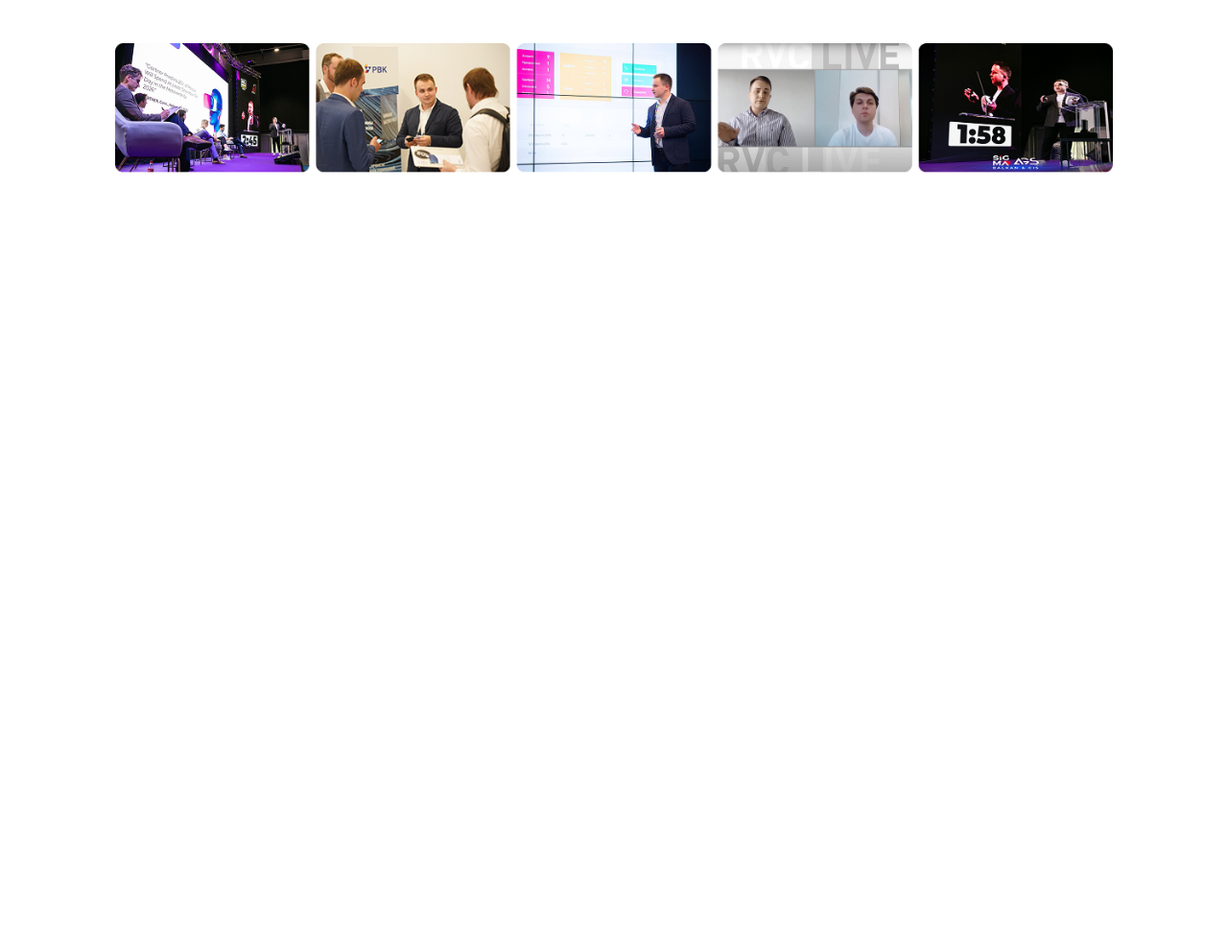
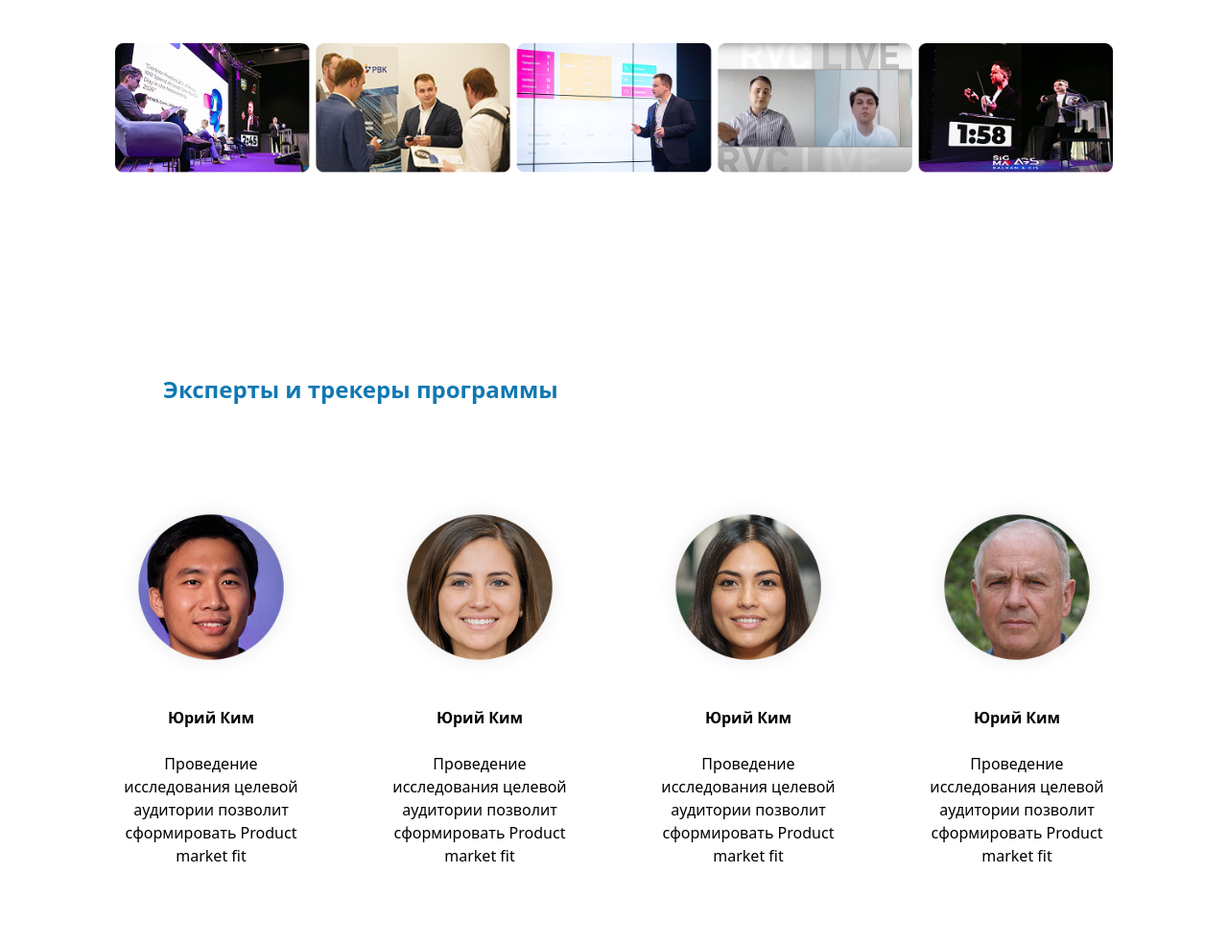
Before and after one commit to nasimovmuhammad7-dotcom/egzamin-17-1-26, a website: page index.html in a window 1280 px wide. Shown: the part 10207-11191 px from the top of the page at 96% size. Before the commit the page ends 10507 px from the top, so only its background shows below. Drawn offline with Linux system fonts and the light colour scheme.

Commit message:
section 12

```diff
--- a/index.html
+++ b/index.html
@@ -415,5 +415,41 @@
     <div class="mt-20 p-5 lg:p-30 max-w-380 m-auto ">
         <img src="./src/Group 1049.png" alt="">
     </div>
+    <div class="text-[#1178B2] p-2.5 font-bold text-2xl mt-20  max-w-380 m-auto">
+        <p class="pl-10 lg:pl-40 md:pl-50">Эксперты и трекеры программы</p>
+    </div>
+    <div class="lg:flex justify-center gap-10 p-20">
+        <div class="w-50 text-center">
+            <img src="./src/Ellipse 545.png" alt="">
+            <br>
+            <p class="font-bold">Юрий Ким</p>
+            <br>
+            <p>Проведение исследования целевой аудитории позволит сформировать Product market fit</p>
+        </div>
+        <br>
+        <div class="w-50 text-center">
+            <img src="./src/Ellipse 546.png" alt="">
+            <br>
+            <p class="font-bold">Юрий Ким</p>
+            <br>
+            <p>Проведение исследования целевой аудитории позволит сформировать Product market fit</p>
+        </div>
+        <br>
+        <div class="w-50 text-center">
+            <img src="./src/Ellipse 548.png" alt="">
+            <br>
+            <p class="font-bold">Юрий Ким</p>
+            <br>
+            <p>Проведение исследования целевой аудитории позволит сформировать Product market fit</p>
+        </div>
+        <br>
+        <div class="w-50 text-center">
+            <img src="./src/Ellipse 544.png" alt="">
+            <br>
+            <p class="font-bold">Юрий Ким</p>
+            <br>
+            <p>Проведение исследования целевой аудитории позволит сформировать Product market fit</p>
+        </div>
+    </div>
 </body>
 </html>
```
Also changed, not shown: src/Ellipse 544.png (added), src/Ellipse 545.png (added), src/Ellipse 546.png (added), src/Ellipse 548.png (added).
